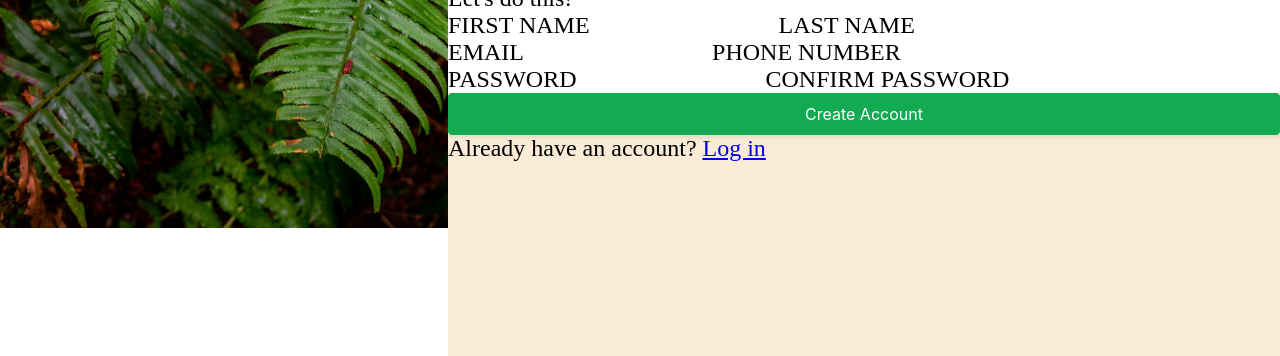
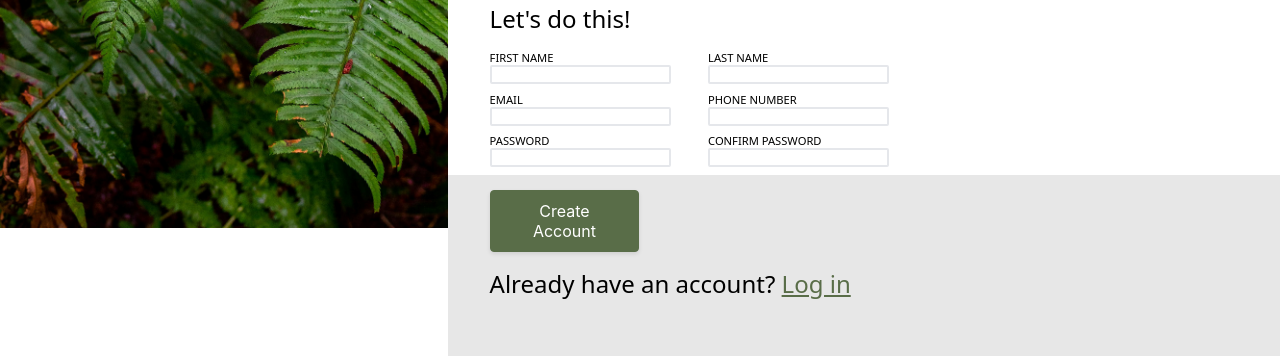
Before and after one commit to Ephraim-9/Sign-up-Form, a plain HTML site: page index.html in a window 1280 px wide. Shown: the part 444-800 px from the top of the page. Drawn offline with Linux system fonts and the light colour scheme.

Commit message:
complete form

```diff
--- a/index.html
+++ b/index.html
@@ -15,7 +15,6 @@
                     <img src="images/odin-lined.png" alt="odin-lined" class="odin">
                     <h1>ODIN</h1>
                 </div>
-                <!-- <div class="logo"></div>     -->
             </div>
         </div>
         <div class="right">
@@ -27,28 +26,45 @@
                 <p>
                     <caption>Let's do this!</caption>
                 </p>
-                <p class="name">
+
+                <div class="input-group">
+                    <div class="input">
                         <label for="first_name">FIRST NAME</label>
                         <input type="text" id="first_name">
+                    </div>
+                    <div class="input">
                         <label for="last_name">LAST NAME</label>
                         <input type="text" id="last_name">
-                </p>
-                <p class="contact">
+                    </div>
+                </div>
+
+                <div class="input-group">
+                    <div class="input">
                         <label for="email">EMAIL</label>
                         <input type="email" id="email">
+                    </div>
+                    <div class="input">
                         <label for="phone">PHONE NUMBER</label>
                         <input type="number" id="phone">
-                </p>
-                <p class="password">
+                    </div>
+                </div>
+
+                <div class="input-group">
+                    <div class="input">
                         <label for="password">PASSWORD</label>
                         <input type="password" id="password">
+                    </div>
+                    <div class="input">
                         <label for="confirm_password">CONFIRM PASSWORD</label>
                         <input type="password" id="confirm_password">
-                </p>
+                    </div>
+                </div>
                 </form>
+            <div class="account">
                 <button class="button" role="button">Create Account</button>
                 <div class="login">Already have an account? <a href="login">Log in</a></div>
             </div>
         </div>
+    </div>
 </body>
 </html>
--- a/style.css
+++ b/style.css
@@ -5,8 +5,8 @@
     box-sizing: border-box;
 }
 @font-face {
-    font-family: 'Norse-Bold'; /* Choose a name for your font */
-    src: url('fonts/Norse-Bold.otf') format('opentype'); /* Path to your font file */
+    font-family: 'Norse-Bold';
+    src: url('fonts/Norse-Bold.otf') format('opentype');
 }
 h1 {
     color: white;
@@ -15,30 +15,30 @@ h1 {
     font-size: 8em;
 }
 .container {
-    display: flex; /* Use flexbox for layout */
+    display: flex;
     min-height: 100vh;
 }
 
 .left {
-    position: relative; /* Establishes a positioning context for the overlay */
-    width: 35%; /* Left div takes up 35% of the page width */
+    position: relative;
+    width: 35%;
     min-height: 100vh;
 }
 
 .image {
-    width: 100%; /* Image takes up the full width of the left div */
-    height: auto; /* Maintain aspect ratio */
+    width: 100%;
+    height: auto;
 }
 
 .overlay {
-    position: absolute; /* Position the overlay absolutely within the left div */
-    top: 10%; /* Align to the top */
-    width: 100%; /* Full width of the left div */
+    position: absolute;
+    top: 10%;
+    width: 100%;
     height: 15%;
-    background-color: rgba(0, 0, 0, 0.5); /* Semi-transparent black background */
-    display: flex; /* Use flexbox to center the logo */
-    justify-content: center; /* Center horizontally */
-    align-items: center; /* Center vertically */
+    background-color: rgba(0, 0, 0, 0.5);
+    display: flex;
+    justify-content: center;
+    align-items: center;
 }
 
 .logo {
@@ -51,24 +51,32 @@ h1 {
     display: flex;
     flex-direction: column;
     justify-content: center;
+    font-family: system-ui, -apple-system, BlinkMacSystemFont, 'Segoe UI', Roboto, Oxygen, Ubuntu, Cantarell, 'Open Sans', 'Helvetica Neue', sans-serif;
     font-size: 1.5rem;
-    background-color: antiquewhite;
-    width: 65%; /* Right div takes up the remaining 65% of the page width */
+    background-color: rgb(231, 231, 231);
+    width: 65%;
 }
 .caption {
     font-size: 2.5rem;
+    padding: 0 5%;
+}
+.short {
+    padding: 2% 0 4%;
 }
 form {
     background-color: white;
+    padding: 0 5%;
 }
 caption {
     font-size: 2.5rem;
 }
 
 .button {
-  background-color: #13aa52;
-  border: 1px solid #13aa52;
+  background-color: #596D48;
+  border: 1px solid #596D48;
+  width: 20%;
   border-radius: 4px;
+  margin: 2% 0;
   box-shadow: rgba(0, 0, 0, .1) 0 2px 4px 0;
   box-sizing: border-box;
   color: #fff;
@@ -88,3 +96,31 @@ caption {
   box-shadow: rgba(0, 0, 0, .15) 0 3px 9px 0;
   transform: translateY(-1.2px);
 }
+
+.account {
+    padding: 0 5%;
+}
+
+form p {
+    margin: 2% 0;
+}
+input {
+    border-radius: 2px;
+    border: 2px solid #E5E7EB;
+}
+.input-group {
+    display: flex;
+    font-size: .7rem;
+    margin: 1% 0;
+}
+.input {
+    display: flex;
+    flex-direction: column;
+}
+.input:first-child {
+    margin-right: 5%;
+}
+a {
+    list-style: none;
+    color: #596D48;
+}
```
Lines whose indentation alone changed are shown as unchanged.
